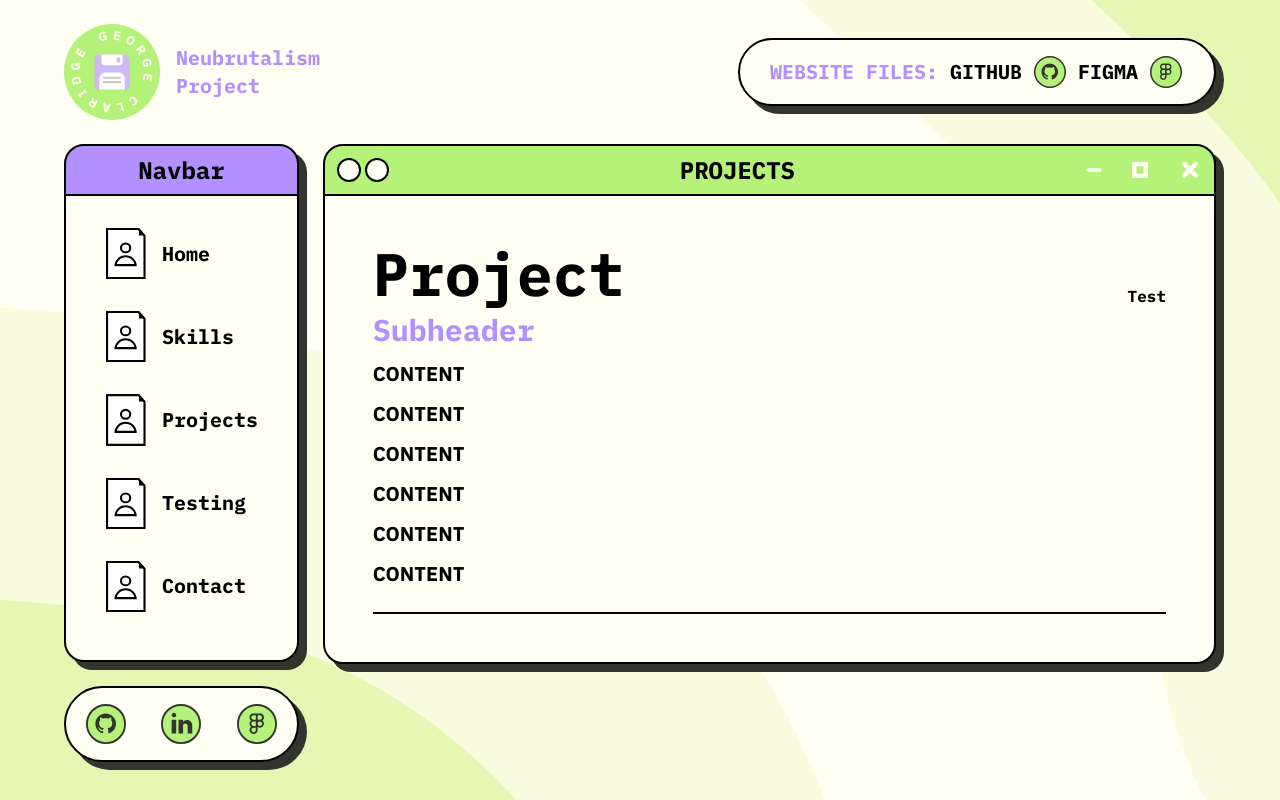
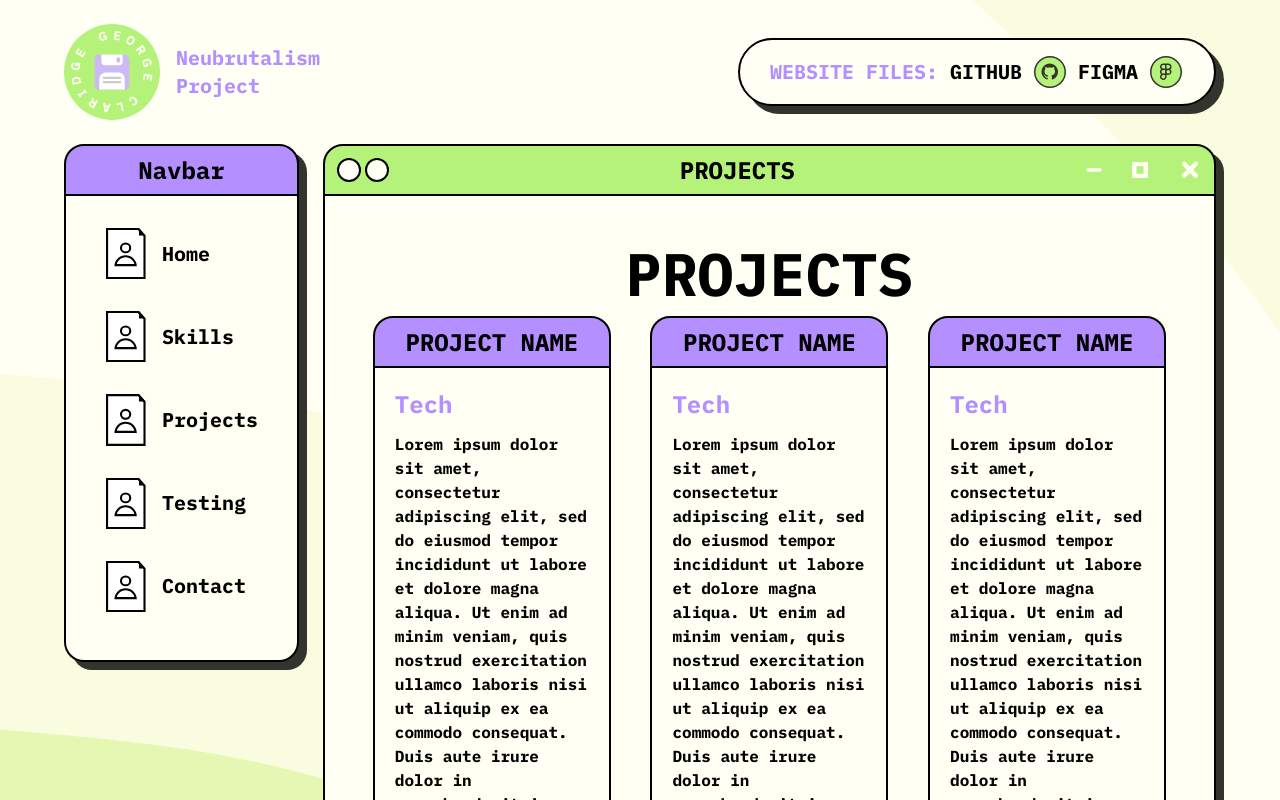
Before and after one commit to GeorgeClaridge/BrutalDesign, a React (Vite) app in the folder my-project/: page / in a window 1280 px wide. Both pictures are taken after a click on the picture 126 px from the left and 420 px from the top of the page. Shown: the top 800 px of the page. Built offline with nearby package versions, Linux system fonts and the light colour scheme.

Commit message:
Project Tab Template

```diff
--- a/my-project/src/components/headercomponents/ProjectHeader.jsx
+++ b/my-project/src/components/headercomponents/ProjectHeader.jsx
@@ -2,25 +2,57 @@ const ProjectHeader = () => {
 
   return (
     <div>
-      <div className="HeaderContainer flex justify-between">
+      <div className="HeaderContainer flex justify-center">
+        <div className="Header text-6xl font-bold">PROJECTS</div>
+      </div>
 
-        <div className="Left">
-          <div className="Header text-6xl font-bold">Project</div>
-          <div className="SubHeader text-purple text-3xl font-bold pt-2">Subheader</div>
-        </div>
+      <div className="flex justify-between pt-3">
+          <div className="w-[30%]">
+            <div className="bg-purple rounded-t-[20px] border-[2px] flex flex-row justify-center py-2">
+              <div className="center text-2xl font-semibold">PROJECT NAME</div>
+            </div>
 
-        <div className="Right self-center">
-          Test
-        </div>
+            <div className="Content rounded-b-[20px] border-[2px] border-t-0 p-5">
+              <div className="Header text-2xl text-purple">Tech</div>
+
+              <div className="Text pt-3">Lorem ipsum dolor sit amet, consectetur adipiscing elit, sed do eiusmod tempor incididunt ut labore et dolore magna aliqua. Ut enim ad minim veniam, quis nostrud exercitation ullamco laboris nisi ut aliquip ex ea commodo consequat. Duis aute irure dolor in reprehenderit in voluptate velit esse cillum dolore eu fugiat nulla pariatur.</div>
+
+              <a target='_blank'rel='noopener noreferrer' href="https://github.com/GeorgeClaridge?tab=repositories"><button className="rounded-lg bg-green border-[2px] shadow-solid-primary px-3 py-2 mt-3 mb-4 text-base hover:-translate-y-1 hover:scale-110 duration-300">All Repositorys</button></a>
+            </div>
+          </div>
+
+          <div className="w-[30%]">
+            <div className="bg-purple rounded-t-[20px] border-[2px] flex flex-row justify-center py-2">
+              <div className="center text-2xl font-semibold">PROJECT NAME</div>
+            </div>
+
+            <div className="Content rounded-b-[20px] border-[2px] border-t-0 p-5">
+              <div className="Header text-2xl text-purple">Tech</div>
+
+              <div className="Text pt-3">Lorem ipsum dolor sit amet, consectetur adipiscing elit, sed do eiusmod tempor incididunt ut labore et dolore magna aliqua. Ut enim ad minim veniam, quis nostrud exercitation ullamco laboris nisi ut aliquip ex ea commodo consequat. Duis aute irure dolor in reprehenderit in voluptate velit esse cillum dolore eu fugiat nulla pariatur.</div>
+
+              <a target='_blank'rel='noopener noreferrer' href="https://github.com/GeorgeClaridge?tab=repositories"><button className="rounded-lg bg-green border-[2px] shadow-solid-primary px-3 py-2 mt-3 mb-4 text-base hover:-translate-y-1 hover:scale-110 duration-300">All Repositorys</button></a>
+            </div>
+          </div>
+
+          <div className="w-[30%]">
+            <div className="bg-purple rounded-t-[20px] border-[2px] flex flex-row justify-center py-2">
+              <div className="center text-2xl font-semibold">PROJECT NAME</div>
+            </div>
+
+            <div className="Content rounded-b-[20px] border-[2px] border-t-0 p-5">
+              <div className="Header text-2xl text-purple">Tech</div>
+
+              <div className="Text pt-3">Lorem ipsum dolor sit amet, consectetur adipiscing elit, sed do eiusmod tempor incididunt ut labore et dolore magna aliqua. Ut enim ad minim veniam, quis nostrud exercitation ullamco laboris nisi ut aliquip ex ea commodo consequat. Duis aute irure dolor in reprehenderit in voluptate velit esse cillum dolore eu fugiat nulla pariatur.</div>
+
+              <a target='_blank'rel='noopener noreferrer' href="https://github.com/GeorgeClaridge?tab=repositories"><button className="rounded-lg bg-green border-[2px] shadow-solid-primary px-3 py-2 mt-3 mb-4 text-base hover:-translate-y-1 hover:scale-110 duration-300">All Repositorys</button></a>
+            </div>
+          </div>
 
       </div>
 
-      <div className="text text-xl font-bold font-IBMsans pt-3">CONTENT</div>
-      <div className="text text-xl font-bold font-IBMsans pt-3">CONTENT</div>
-      <div className="text text-xl font-bold font-IBMsans pt-3">CONTENT</div>
-      <div className="text text-xl font-bold font-IBMsans pt-3">CONTENT</div>
-      <div className="text text-xl font-bold font-IBMsans pt-3">CONTENT</div>
-      <div className="text text-xl font-bold font-IBMsans pt-3">CONTENT</div>
+
+
 
       <div className="Line border-b-[2px] pt-6"></div>
     </div>
```
